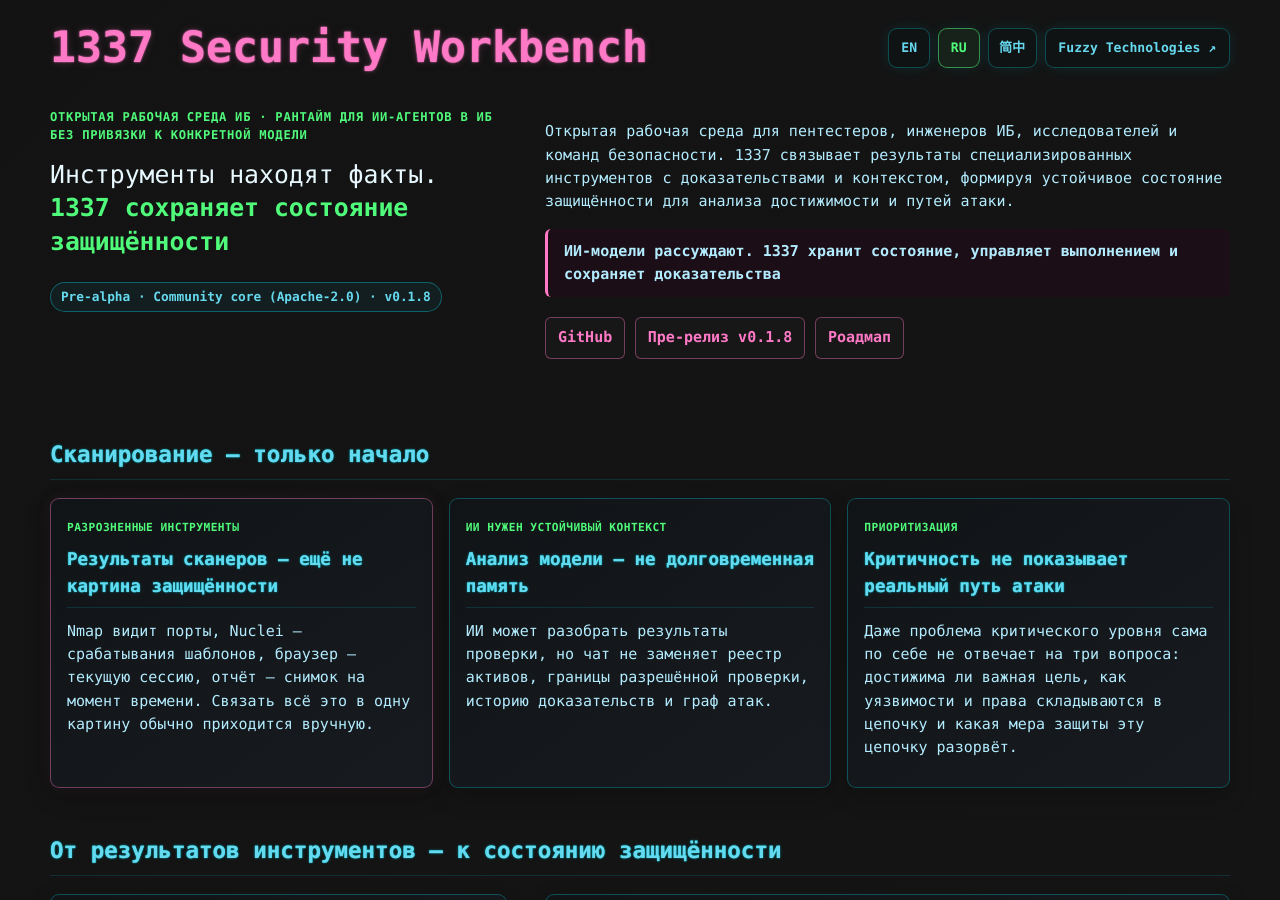
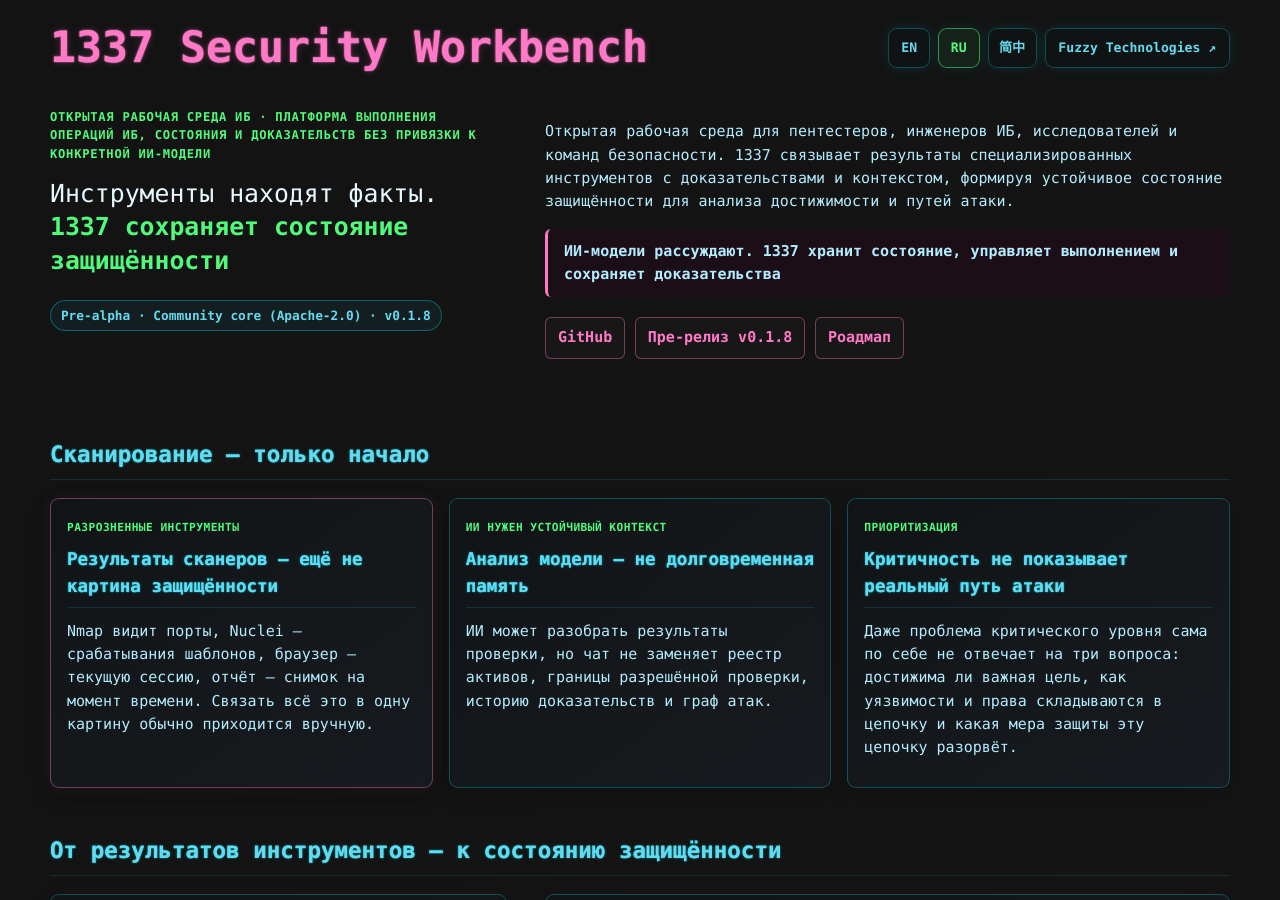
Before and after one commit to Fuzzy-Technologies/1337, a Jekyll site: the page built from ru/index.md, in a window 1280 px wide and 900 px high. Built offline with Jekyll 4.4.1, drawn with Linux system fonts in a browser that asks for light colours; Markdown is read by kramdown in place of the engine named in the settings.

Commit message:
docs(site): align Russian hero and metadata with canonical positioning

```diff
--- a/ru/index.md
+++ b/ru/index.md
@@ -2,7 +2,7 @@
 layout: default
 lang: ru
 title: 1337 Security Workbench
-description: 1337 Security Workbench от Fuzzy Technologies — открытая рабочая среда ИБ и рантайм для ИИ-агентов в ИБ без привязки к конкретной модели.
+description: 1337 Security Workbench от Fuzzy Technologies — открытая рабочая среда ИБ и платформа выполнения операций ИБ, хранения состояния и доказательств без привязки к конкретной ИИ-модели.
 ---
 
 <header class="site-header">
@@ -19,7 +19,7 @@ description: 1337 Security Workbench от Fuzzy Technologies — открыта
 
 <section class="hero hero-grid">
 <div class="hero-primary">
-<p class="eyebrow">Открытая рабочая среда ИБ · Рантайм для ИИ-агентов в ИБ без привязки к конкретной модели</p>
+<p class="eyebrow">Открытая рабочая среда ИБ · Платформа выполнения операций ИБ, состояния и доказательств без привязки к конкретной ИИ-модели</p>
 <p class="hero-hook">Инструменты находят факты.<br><strong>1337 сохраняет состояние защищённости</strong></p>
 <span class="status">Pre-alpha · Community core (Apache-2.0) · v0.1.8</span>
 </div>
```
